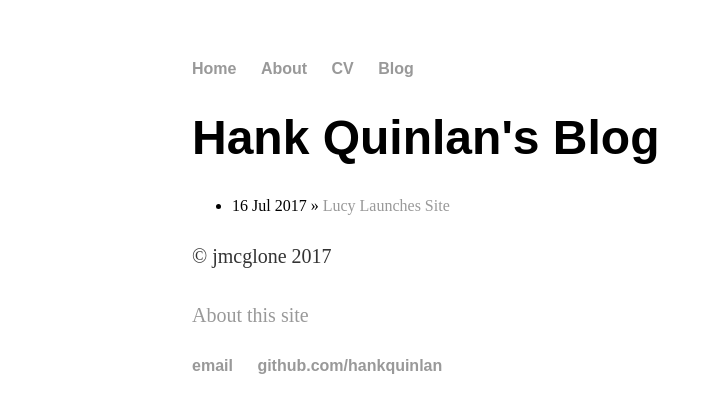
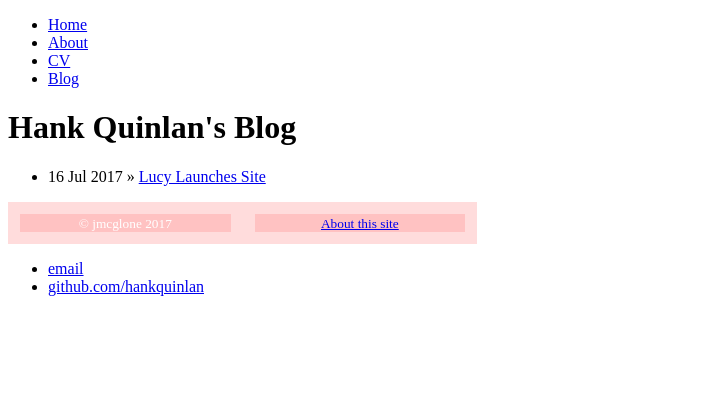
Before and after one commit to lucytyuan/lucytyuan.github.io, a Jekyll site: the page built from blog/index.html, in a window 1280 px wide. Shown: the top 413 px of the page, without its empty margins (0-712 px from the left). Built offline with Jekyll 4.4.1, drawn with Linux system fonts in a browser that asks for light colours.

Commit message:
Update main.css

```diff
--- a/css/main.css
+++ b/css/main.css
@@ -1,30 +1,58 @@
-body {
-    margin: 60px auto;
-    width: 70%;
+.grid-container{
+    width: 100%;
+    max-width: 1200px;
 }
-nav ul, footer ul {
-    font-family:'Karla', 'Arial', 'Sans-Serif';
-    padding: 0px;
-    list-style: none;
-    font-weight: bold;
+
+/*-- our clearfix hack -- */
+.row:before,
+.row:after {
+    content:"";
+    display: table;
+    clear:both;
 }
-nav ul li, footer ul li {
-    display: inline;
-    margin-right: 20px;
-}
-a {
-    text-decoration: none;
-    color: #999;
-}
-a:hover {
-    text-decoration: underline;
-}
-h1 {
-    font-size: 3em;
-    font-family:'Karla', 'Arial', 'Sans-Serif';
-}
-p {
-    font-size: 1.5em;
-    line-height: 1.4em;
-    color: #333;
-}
+
+    [class*='col-'] {
+        float: left;
+        min-height: 1px;
+        width: 16.66%;
+        /*-- our gutter -- */
+        padding: 12px;
+        background-color: #FFDCDC;
+    }
+
+    .col-1{ width: 16.66%; }
+    .col-2{ width: 33.33%; }
+    .col-3{ width: 50%;    }
+    .col-4{ width: 66.66%; }
+    .col-5{ width: 83.33%; }
+    .col-6{ width: 100%;   }
+
+    .outline, .outline *{
+        outline: 1px solid #F6A1A1;
+    }
+
+    /*-- some extra column content styling --*/
+    [class*='col-'] > p {
+     background-color: #FFC2C2;
+     padding: 0;
+     margin: 0;
+     text-align: center;
+     color: white;
+    }
+
+    @media all and (max-width:800px){
+        .col-1{ width: 33.33%;    }
+        .col-2{ width: 50%;        }
+        .col-3{ width: 83.33%;    }
+        .col-4{ width: 100%;    }
+        .col-5{ width: 100%;    }
+        .col-6{ width: 100%;      }
+
+        .row .col-2:last-of-type{
+            width: 100%;
+        }
+
+        .row .col-5 ~ .col-1{
+            width: 100%;
+        }
+    }
```
